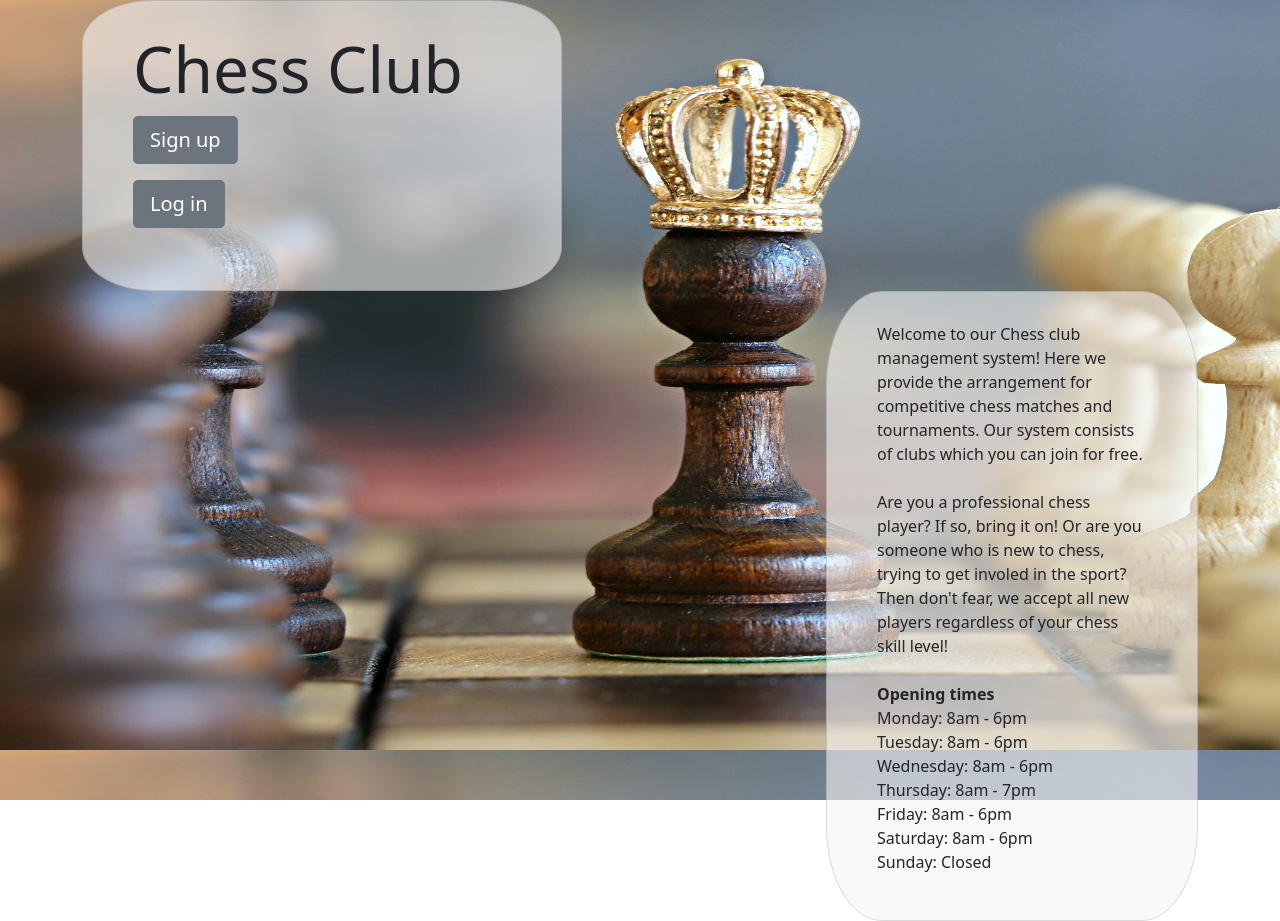
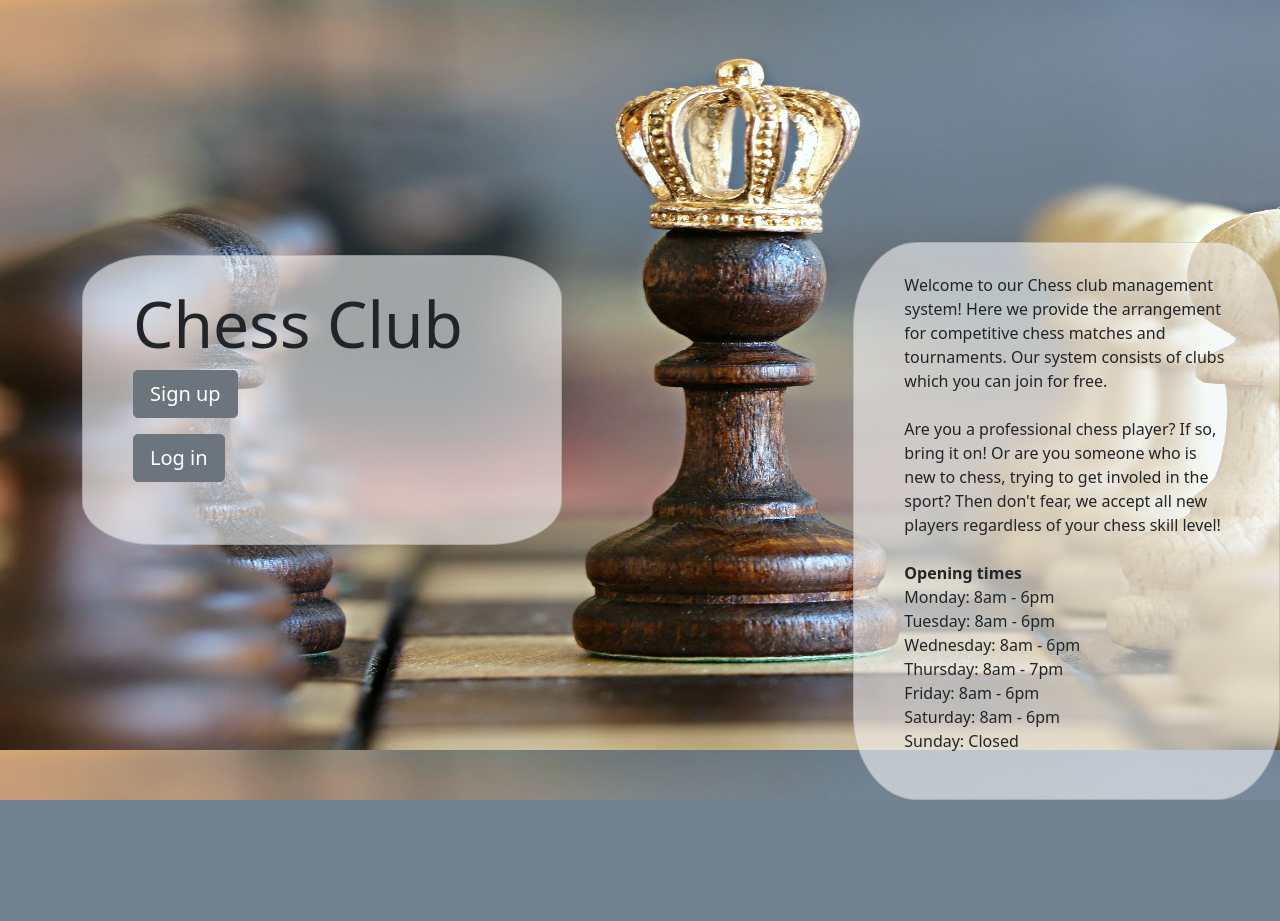
Before and after one commit to RahinAshraf/Chess-club-management-system, a Django app: page / in a window 1280 px wide. After the commit the page ends 800 px from the top, so only its background shows below. Run offline with Django 3.2, Linux system fonts and the light colour scheme; some libraries are stand-ins or nearby versions.

Commit message:
Make home view fit screen

```diff
--- a/clubs/templates/home.html
+++ b/clubs/templates/home.html
@@ -26,7 +26,7 @@
   <div class="container vh-100">
     <div class="row h-100">
       <div class="col-12 my-auto">
-        <div class="card cover-card offset-sm-0 offset-md-0 offset-lg-0">
+        <div class="card cover-card offset-sm-0 offset-md-1 offset-lg-0" >
           <h1 class="cover-heading">Chess Club</h1>
 
           <p>
@@ -42,7 +42,7 @@
           <p>
           </p>
         </div>
-        <div class="card cover-card offset-sm-3 offset-md-5 offset-lg-8" >
+        <div class="card cover-card offset-sm-2 offset-md-5 offset-lg-8 position-absolute bottom-0 start-0">
           <p class="">Welcome to our Chess club management system! Here we provide the arrangement for
           competitive chess matches and tournaments. Our system consists of clubs which you can join for free. <br><br>
 
```
